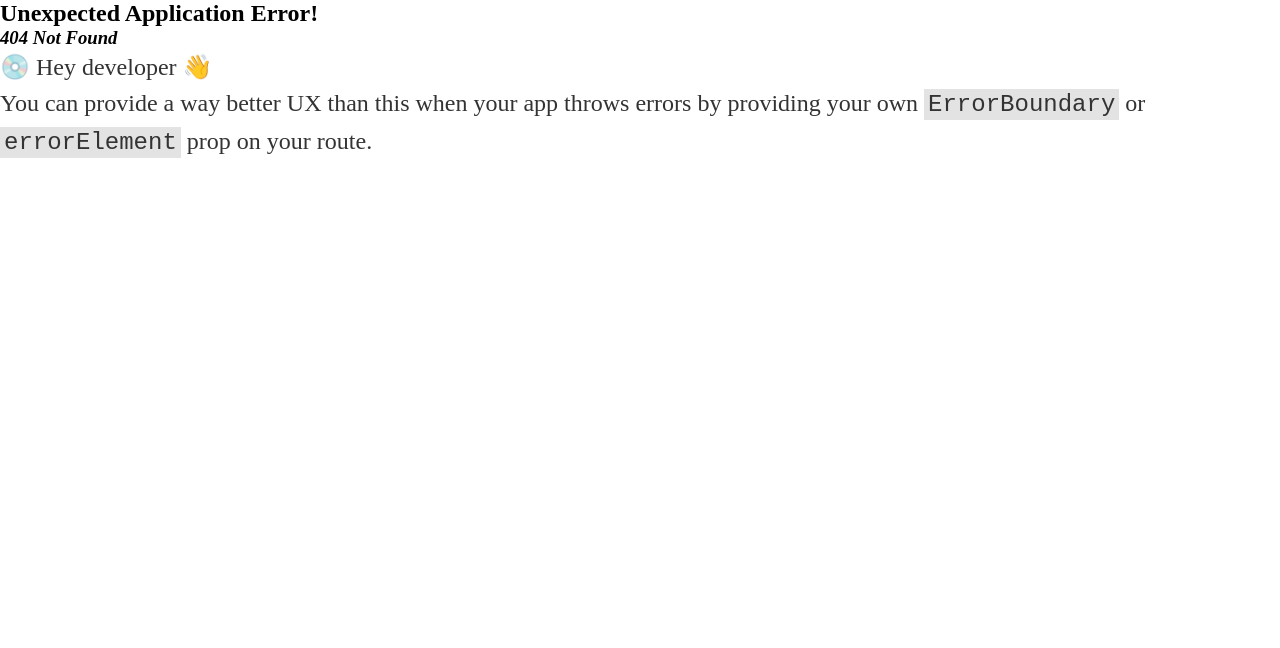
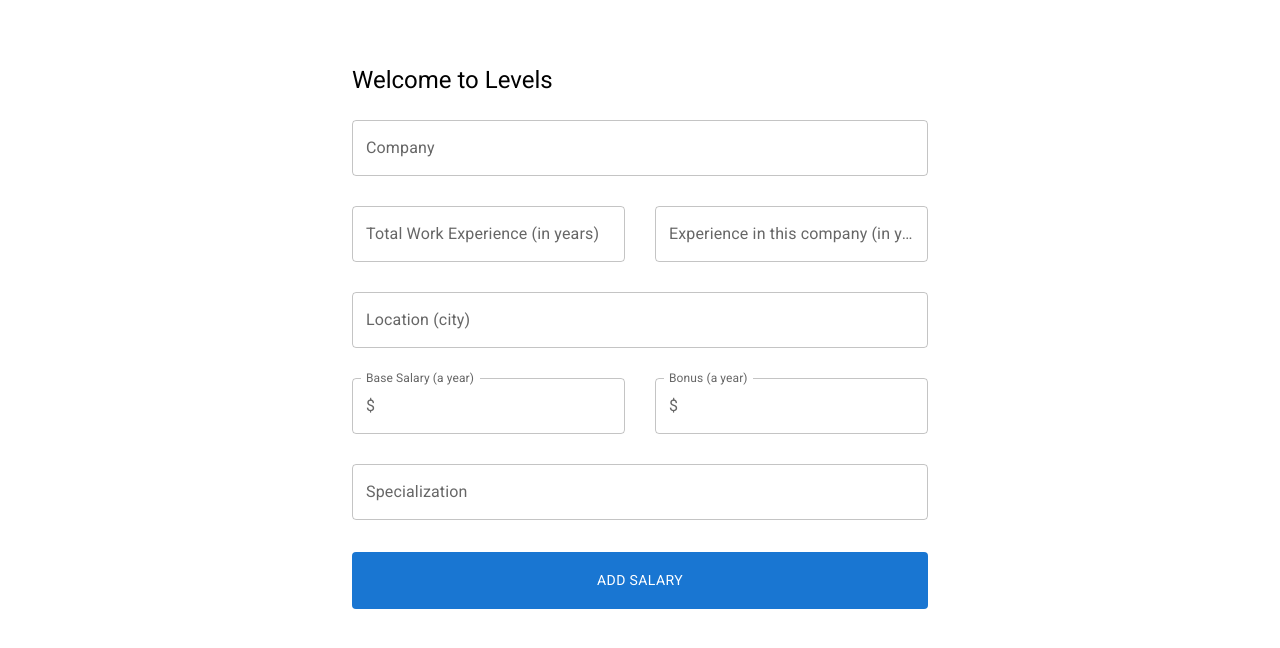
Before and after one commit to aisss27/levels-kz, a React (Vite) app: page /addsalary in a window 1280 px wide. Before the commit this address had no page. Shown: the top 648 px of the page. Built offline with nearby package versions, Linux system fonts and the light colour scheme.

Commit message:
feat: AddSalary page (improved readability and upd ated styling for smaller and bigger screens)

```diff
--- /dev/null
+++ b/src/components/AddSalaryPage/AddSalarySchema.ts
@@ -0,0 +1,10 @@
+import { object, string, number } from 'yup';
+export const addSalarySchema = object({
+    company: string().required("Company name is required"), // Add validation message
+    totalExperience: number().typeError("Must be a number").required("Total experience is required"),
+    companyExperience: number().typeError("Must be a number").required("Company experience is required"),
+    location: string().typeError("Must be a string").required("Location is required"),
+    baseSalary: number().typeError("Must be a number").required("Base salary is required"),
+    bonus: number().typeError("Must be a number").required("Bonus is required"),
+    specialization: string().required("Specialization is required"),
+})
--- /dev/null
+++ b/src/components/AddSalaryPage/Form.tsx
@@ -0,0 +1,169 @@
+
+import { Box, useTheme, useMediaQuery, TextField, Button, Typography, InputAdornment } from '@mui/material';
+import { Formik } from "formik";
+import { InferType } from 'yup';
+import { InitialValues } from './InitialValues';
+import { addSalarySchema } from './AddSalarySchema';
+
+
+export type AddSalary = InferType<typeof addSalarySchema>;
+
+interface FormProps {
+    initialValues: typeof InitialValues;
+}
+
+
+const Form = ({ initialValues }: FormProps) => {
+    const { palette } = useTheme();
+    const isNonMobile = useMediaQuery("(min-width: 1000px)");
+    const theme = useTheme()
+    const handleFormSubmit = () => {
+
+    }
+    return (
+        <Box
+            sx={{
+                width: isNonMobile ? "50%" : "93%",
+                p: "2rem",
+                m: "2rem auto",
+                borderRadius: "1.5rem",
+                backgroundColor: theme.palette.background.default,
+
+            }}
+        >
+            <Typography fontWeight="500" variant="h5" sx={{ mb: "1.5rem" }}>
+                Welcome to Levels
+            </Typography>
+            <Formik
+                onSubmit={handleFormSubmit}
+                initialValues={initialValues}
+                validationSchema={addSalarySchema}>
+                {({
+                    values,
+                    errors,
+                    touched,
+                    handleBlur,
+                    handleChange,
+                    handleSubmit,
+                    resetForm,
+                }) => (
+                    <form onSubmit={handleSubmit}>
+                        <Box
+                            display="grid"
+                            gap="30px"
+                            gridTemplateColumns={isNonMobile ? "repeat(2, minmax(0, 1fr)" : "repeat(1, 1fr)"}
+                            sx={{
+                                "& > div": { gridColumn: isNonMobile ? undefined : "span 4" },
+                            }}
+                        >
+                            <TextField
+                                label="Company"
+                                onBlur={handleBlur}
+                                onChange={handleChange}
+                                value={values.company}
+                                name="company"
+                                error={
+                                    Boolean(touched.company) && Boolean(errors.company)
+                                }
+                                helperText={touched.company && errors.company}
+                                sx={{ gridColumn: "span 4" }}
+                            />
+                            <TextField
+                                label="Total Work Experience (in years)"
+                                onBlur={handleBlur}
+                                onChange={handleChange}
+                                value={values.totalExperience}
+                                name="totalExperience"
+                                error={Boolean(touched.totalExperience) && Boolean(errors.totalExperience)}
+                                helperText={touched.totalExperience && errors.totalExperience}
+                                sx={{ gridColumn: "span 2" }}
+                            />
+                            <TextField
+                                label="Experience in this company (in years)"
+                                onBlur={handleBlur}
+                                onChange={handleChange}
+                                value={values.companyExperience}
+                                name="companyExperience"
+                                error={Boolean(touched.companyExperience) && Boolean(errors.companyExperience)}
+                                helperText={touched.companyExperience && errors.companyExperience}
+                                sx={{ gridColumn: "span 2" }}
+                            />
+                            <TextField
+                                label="Location (city)"
+                                onBlur={handleBlur}
+                                onChange={handleChange}
+                                value={values.location}
+                                name="location"
+                                error={
+                                    Boolean(touched.location) && Boolean(errors.location)
+                                }
+                                helperText={touched.location && errors.location}
+                                sx={{ gridColumn: "span 4" }}
+                            />
+                            <TextField
+                                label="Base Salary (a year)"
+                                InputProps={{
+                                    startAdornment: <InputAdornment position="start">$</InputAdornment>,
+                                }}
+                                onBlur={handleBlur}
+                                onChange={handleChange}
+                                value={values.baseSalary}
+                                name="baseSalary"
+                                error={
+                                    Boolean(touched.baseSalary) && Boolean(errors.baseSalary)
+                                }
+                                helperText={touched.baseSalary && errors.baseSalary}
+                                sx={{ gridColumn: "span 2" }}
+                            />
+                            <TextField
+                                label="Bonus (a year)"
+                                InputProps={{
+                                    startAdornment: <InputAdornment position="start">$</InputAdornment>,
+                                }}
+                                onBlur={handleBlur}
+                                onChange={handleChange}
+                                value={values.bonus}
+                                name="bonus"
+                                error={
+                                    Boolean(touched.bonus) && Boolean(errors.bonus)
+                                }
+                                helperText={touched.bonus && errors.bonus}
+                                sx={{ gridColumn: "span 2" }}
+                            />
+                            <TextField
+                                label="Specialization"
+                                onBlur={handleBlur}
+                                onChange={handleChange}
+                                value={values.specialization}
+                                name="specialization"
+                                error={
+                                    Boolean(touched.specialization) && Boolean(errors.specialization)
+                                }
+                                helperText={touched.specialization && errors.specialization}
+                                sx={{ gridColumn: "span 4" }}
+                            />
+
+                        </Box>
+                        {/* Buttons */}
+                        <Button
+                            fullWidth
+                            onClick={() => resetForm()}
+                            type="submit"
+                            sx={{
+                                m: "2rem 0",
+                                p: "1rem",
+                                backgroundColor: palette.primary.main,
+                                color: theme.palette.background.default,
+                                "&:hover": { color: palette.primary.main },
+                            }}
+                        >
+                            Add Salary
+                        </Button>
+                    </form>
+                )}
+            </Formik>
+        </Box>
+    )
+}
+
+export default Form;
--- /dev/null
+++ b/src/components/AddSalaryPage/InitialValues.ts
@@ -0,0 +1,9 @@
+export const InitialValues = {
+    company: "",
+    totalExperience: null,
+    companyExperience: null,
+    location: "",
+    baseSalary: null,
+    bonus: null,
+    specialization: "",
+}
--- a/src/routes.tsx
+++ b/src/routes.tsx
@@ -1,5 +1,7 @@
 import { createBrowserRouter } from "react-router-dom";
 import { Home } from './components/Home.tsx';
+import Form from "./components/AddSalaryPage/Form.tsx";
+import { InitialValues } from "./components/AddSalaryPage/InitialValues.ts";
 
 
 
@@ -8,4 +10,8 @@
     path: "/",
     element: <Home />,
   },
+  {
+    path: "/addsalary",
+    element: <Form initialValues={InitialValues}/>,
+  },
 ]);
```
